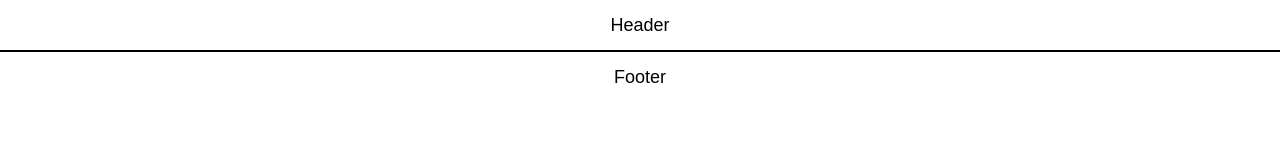
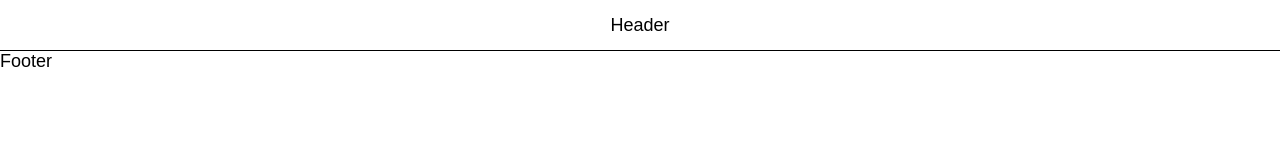
Before and after one commit to ooloo-io/github-flow-MiguelG619, a website: page src/index.html in a window 1280 px wide. Drawn offline with nearby package versions, Linux system fonts and the light colour scheme.

```diff
--- a/src/styles.css
+++ b/src/styles.css
@@ -10,11 +10,3 @@
   align-items: center;
   border-bottom: 1px solid black;
 }
-
-.footer {
-  height: 50px;
-  display: flex;
-  justify-content: center;
-  align-items: center;
-  border-top: 1px solid black;
-}
```
Also changed, not shown: src/index.html (+2 -2 lines).
